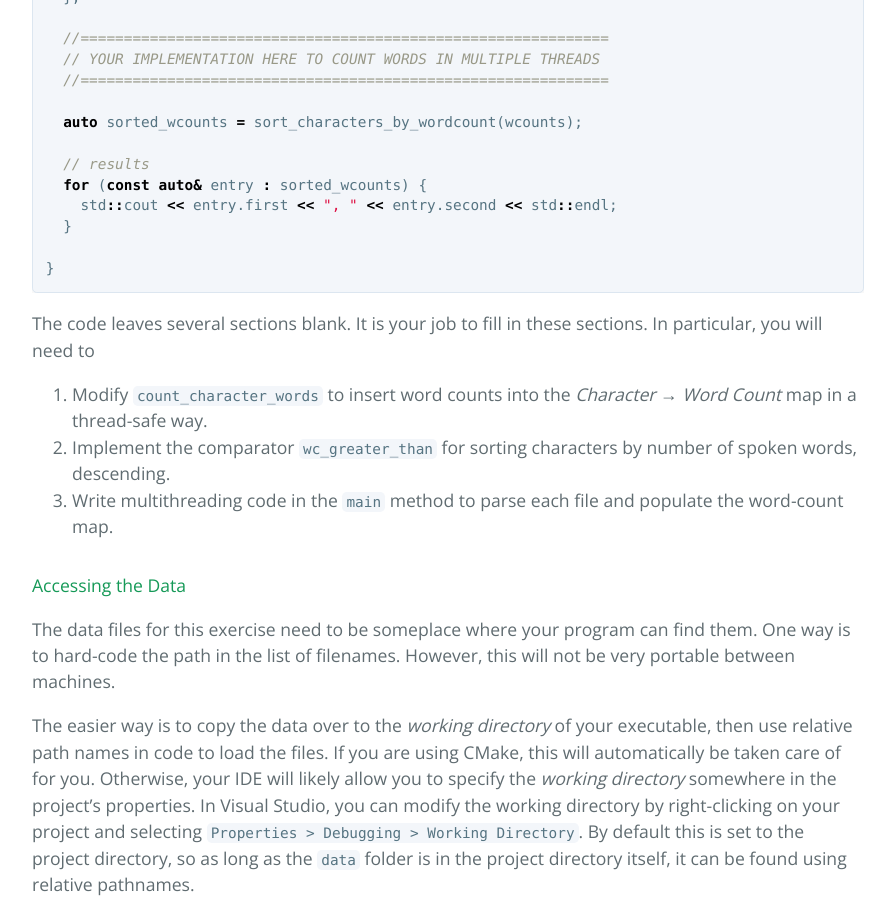
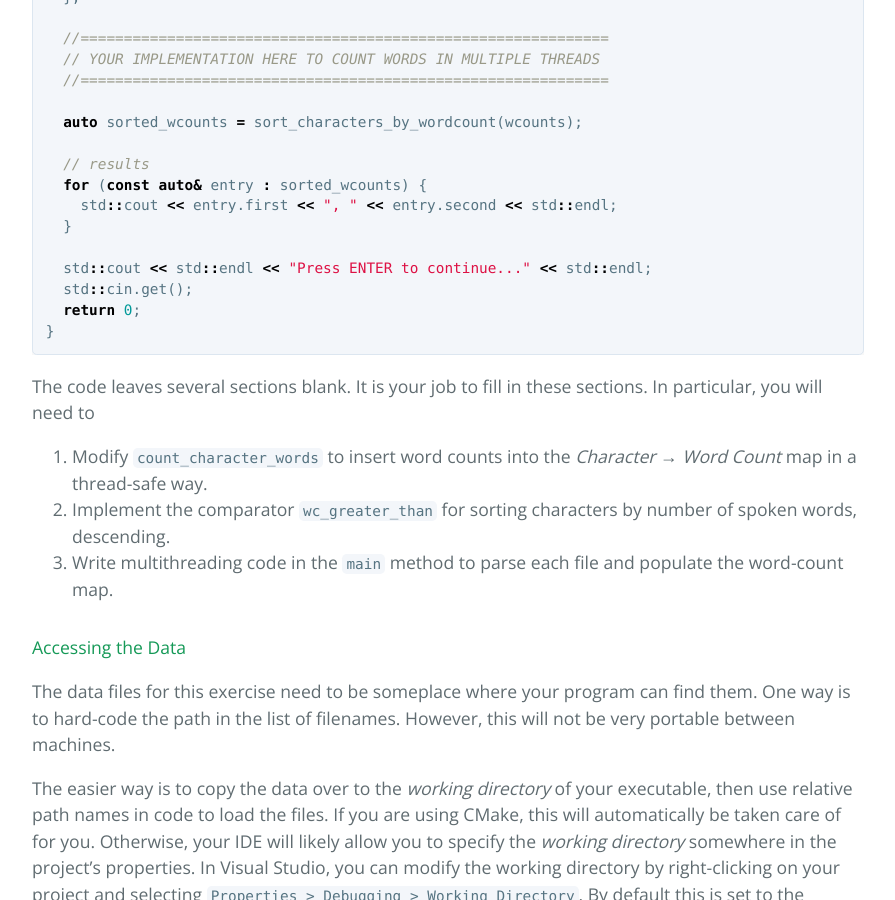
Before and after one commit to cpen333/cpen333.github.io, a Jekyll site: the page built from _labs/mutex.md, in a window 1280 px wide and 900 px high, scrolled down 11704 px. Shown: the whole window, without its empty margins (192-1087 px from the left). Built offline with Jekyll 4.4.1, drawn with Linux system fonts in a browser that asks for light colours; some of the changed text lies outside the part shown.

````diff
--- a/_labs/mutex.md
+++ b/_labs/mutex.md
@@ -433,6 +433,9 @@
     std::cout << entry.first << ", " << entry.second << std::endl;
   }
 
+  std::cout << std::endl << "Press ENTER to continue..." << std::endl;
+  std::cin.get();
+  return 0;
 }
 ```
 The code leaves several sections blank.  It is your job to fill in these sections.  In particular, you will need to
````
Also changed, not shown: other parts of _labs/mutex.md (+1 -1 lines).
